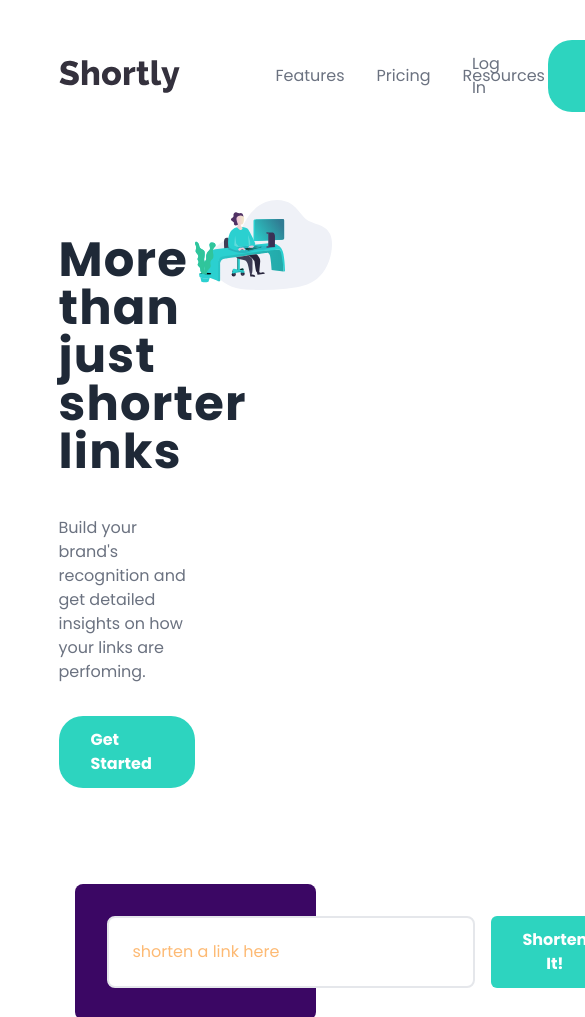
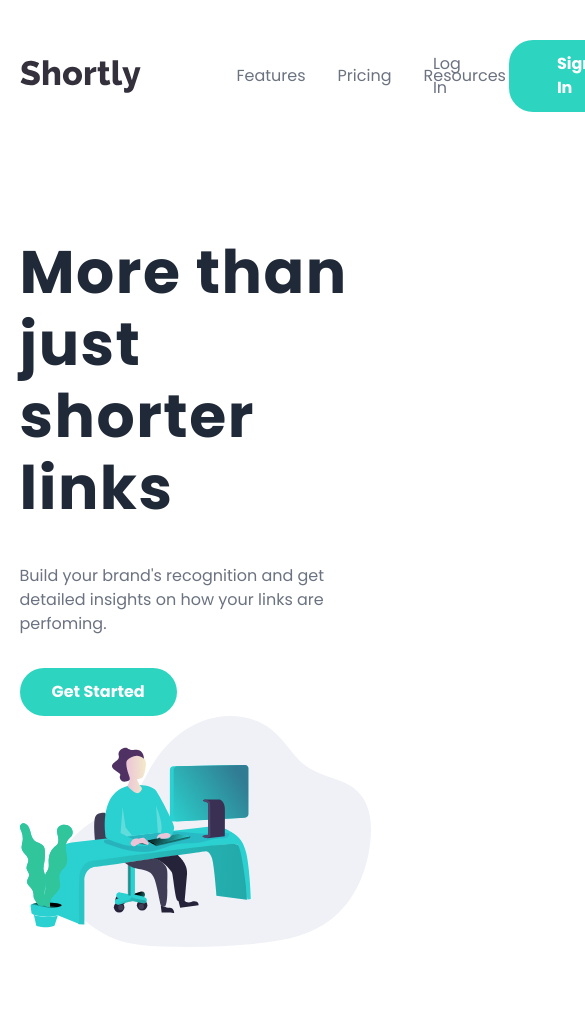
Before and after one commit to VPontis15/shortly, a website: page index.html in a window 390 px wide. Shown: the top 1017 px of the page, 585 px wide, since content can reach past the window. Drawn offline with Linux system fonts and the light colour scheme.

Commit message:
make link container section responsive

```diff
--- a/index.html
+++ b/index.html
@@ -39,10 +39,10 @@
           >
         </div>
       </header>
-      <div class="hero grid grid-cols-2 mb-20">
+      <div class="hero grid lg:grid-cols-2 justify-center items-center mb-20">
         <div class="hero-text flex flex-col justify-center mt-9 items-start">
           <h1
-            class="text-5xl max-w-[15ch] tracking-wide text-gray-800 font-semibold mb-10"
+            class="text-6xl leading-[1.2] max-w-[15ch] tracking-wide text-gray-800 font-semibold mb-10"
           >
             More than just shorter links
           </h1>
@@ -56,12 +56,15 @@
             >Get Started</a
           >
         </div>
-        <img src="images/illustration-working.svg" alt="" />
+        <img class="" src="images/illustration-working.svg" alt="" />
       </div>
       <div class="p-4">
-        <form class="flex bg-purple-950 p-8 gap-4 rounded-lg" action="">
+        <form
+          class="flex mb-24 md:mb-0 flex-col md:flex-row bg-purple-950 p-8 gap-4 rounded-lg"
+          action=""
+        >
           <input
-            class="flex-1 px-6 rounded-lg text-orange-300 placeholder:text-orange-300 focus:outline-none border-2 focus:border-orange-300"
+            class="flex-1 px-6 py-2 rounded-lg text-orange-300 placeholder:md:text-orange-300 focus:outline-none border-2 focus:border-orange-300"
             type="text"
             name="link"
             id="link"
@@ -74,7 +77,9 @@
             Shorten It!
           </button>
         </form>
-        <section class="links-container space-y-20 px-8 py-14 mb-16">
+        <section
+          class="hidden md:block links-container space-y-20 px-8 py-14 mb-16"
+        >
           <div class="row">
             <p class="font-bold text-black">https://www.frontendmentor.io</p>
             <div class="flex gap-4 items-center">
--- a/input.css
+++ b/input.css
@@ -4,7 +4,7 @@
 
 @layer utilities {
   .container {
-    @apply max-w-[70%] mx-auto;
+    @apply w-[1100px] max-w-[90%] mx-auto;
   }
 
   .row {
```
Also changed, not shown: css/style.css.
